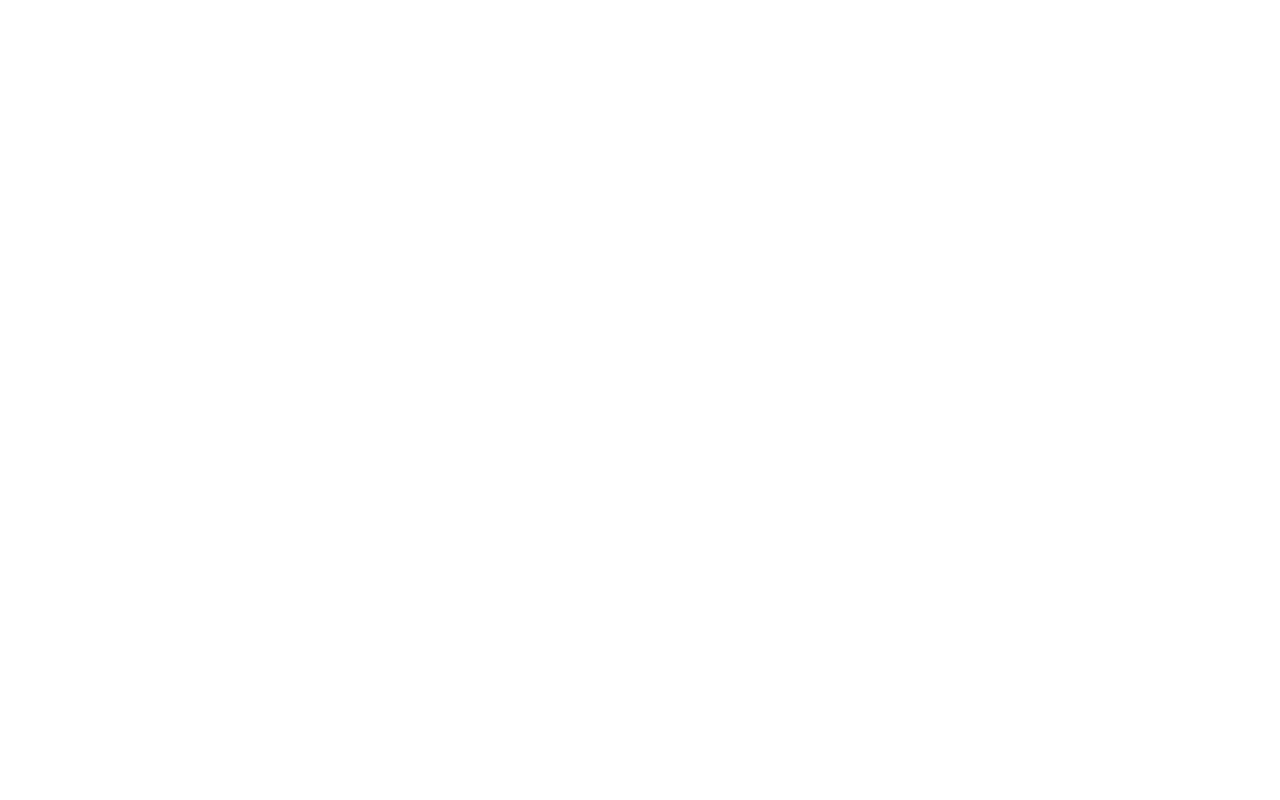
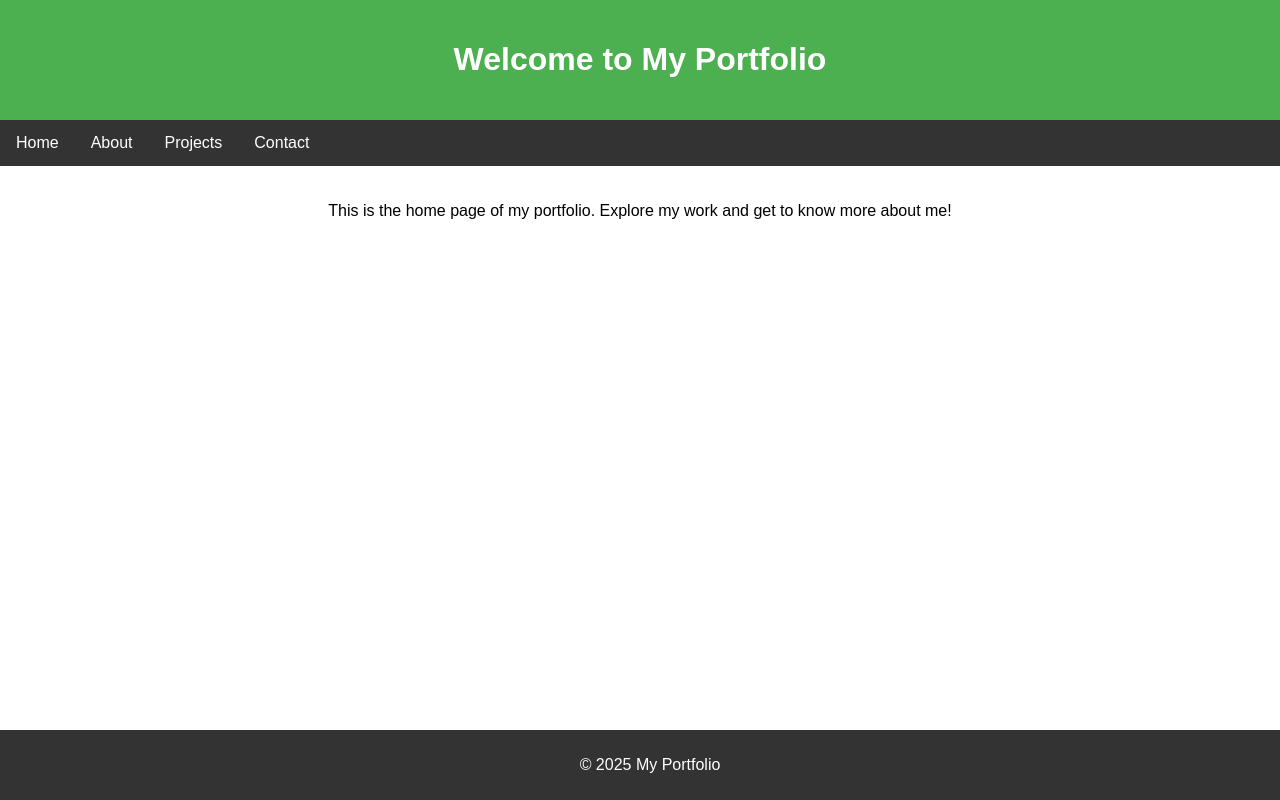
Before and after one commit to Eatizaz-lab/Portfolio-Website, a website: page src/home.html in a window 1280 px wide. Drawn offline with Linux system fonts and the light colour scheme.

Commit message:
update home.html and home.css

```diff
--- a/src/home.html
+++ b/src/home.html
@@ -3,9 +3,26 @@
 <head>
     <meta charset="UTF-8">
     <meta name="viewport" content="width=device-width, initial-scale=1.0">
-    <title>Document</title>
+    <title>Home</title>
+    <link rel="stylesheet" href="../styles/home.css">
 </head>
 <body>
-    <h1></h1>
+    <header>
+        <h1>Welcome to My Portfolio</h1>
+    </header>
+    <nav>
+        <ul>
+            <li><a href="home.html">Home</a></li>
+            <li><a href="about.html">About</a></li>
+            <li><a href="projects.html">Projects</a></li>
+            <li><a href="contact.html">Contact</a></li>
+        </ul>
+    </nav>
+    <main>
+        <p>This is the home page of my portfolio. Explore my work and get to know more about me!</p>
+    </main>
+    <footer>
+        <p>&copy; 2025 My Portfolio</p>
+    </footer>
 </body>
 </html>
--- a/styles/home.css
+++ b/styles/home.css
@@ -1,3 +1,51 @@
-body{
-    background-color: aqua;
+body {
+    font-family: Arial, sans-serif;
+    margin: 0;
+    padding: 0;
 }
+
+header {
+    background-color: #4CAF50;
+    color: white;
+    padding: 20px;
+    text-align: center;
+}
+
+nav ul {
+    list-style-type: none;
+    padding: 0;
+    margin: 0;
+    background-color: #333;
+    overflow: hidden;
+}
+
+nav ul li {
+    float: left;
+}
+
+nav ul li a {
+    display: block;
+    color: white;
+    text-align: center;
+    padding: 14px 16px;
+    text-decoration: none;
+}
+
+nav ul li a:hover {
+    background-color: #111;
+}
+
+main {
+    padding: 20px;
+    text-align: center;
+}
+
+footer {
+    background-color: #333;
+    color: white;
+    text-align: center;
+    padding: 10px;
+    position: fixed;
+    bottom: 0;
+    width: 100%;
+}
```
